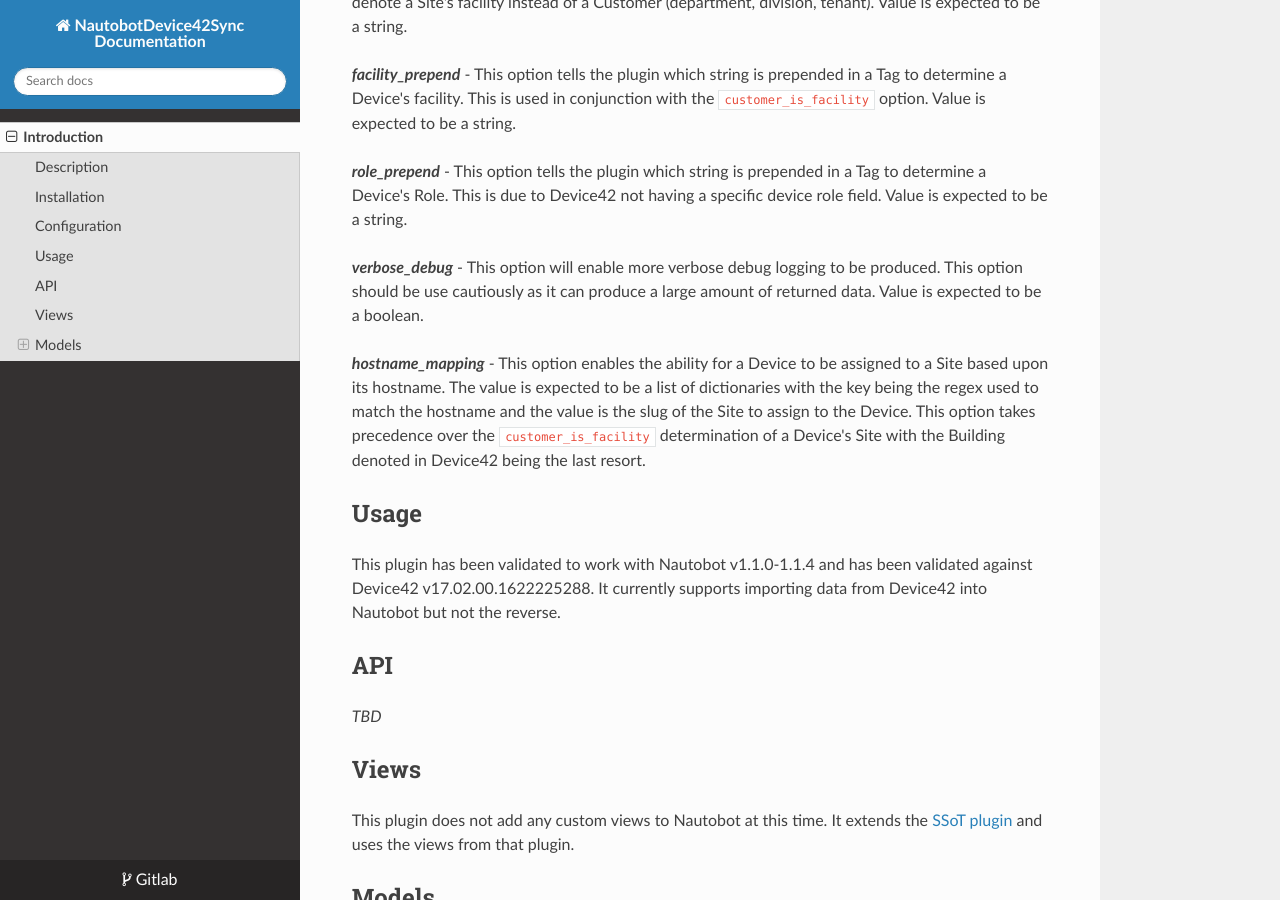
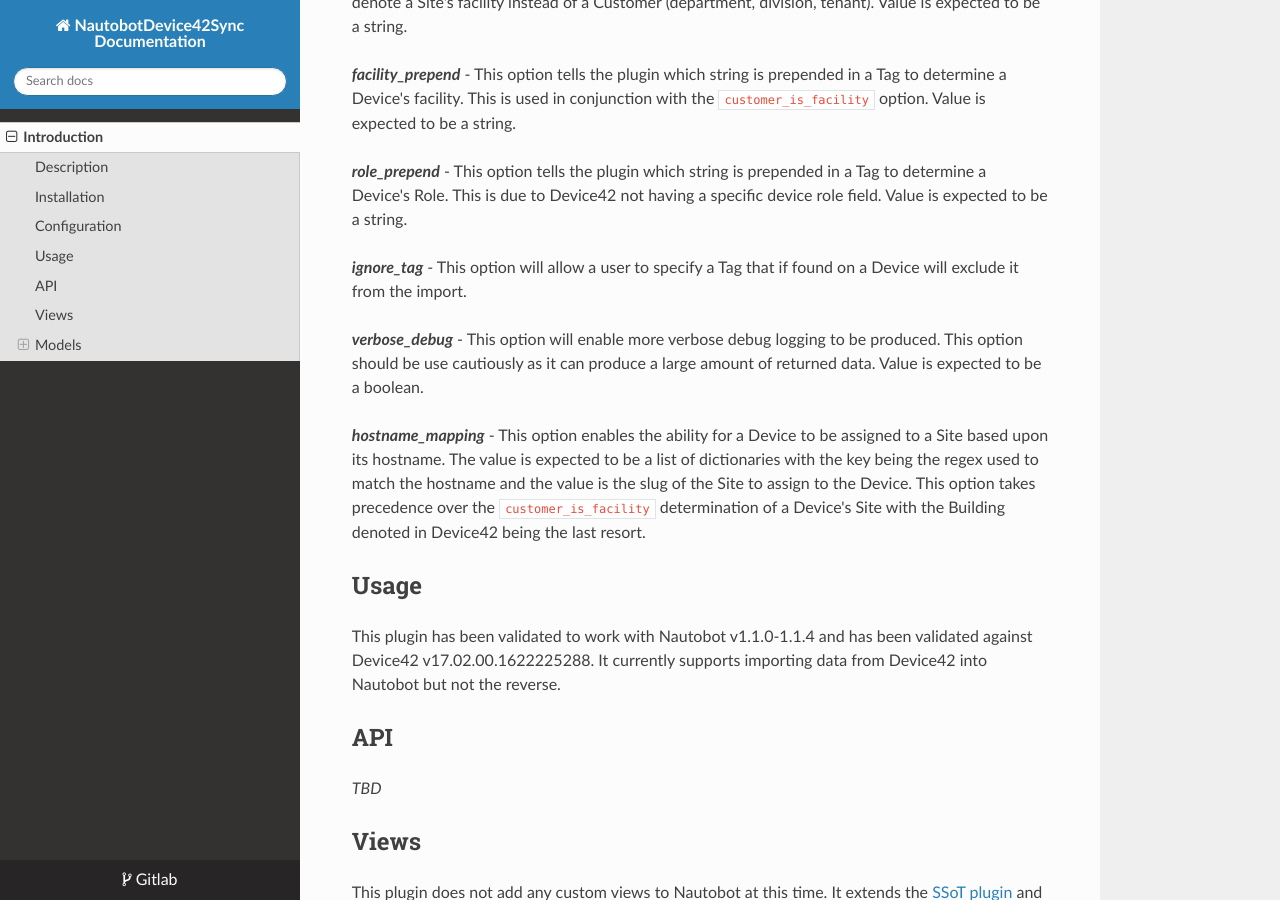
Before and after one commit to nautobot/nautobot-plugin-ssot-device42, an MkDocs documentation site: the page built from docs/index.md, in a window 1280 px wide and 900 px high, scrolled down 1494 px. Built offline with MkDocs 1.6.1, drawn with Linux system fonts in a browser that asks for light colours; nearby versions of some CDN libraries.

Commit message:
docs: :memo: Add documentation for `ignore_tag` feature.
Update README and RTD docs for the `ignore_tag` feature.

```diff
--- a/docs/index.md
+++ b/docs/index.md
@@ -39,6 +39,8 @@
 __*facility_prepend*__ - This option tells the plugin which string is prepended in a Tag to determine a Device's facility. This is used in conjunction with the `customer_is_facility` option. Value is expected to be a string.
 
 __*role_prepend*__ - This option tells the plugin which string is prepended in a Tag to determine a Device's Role. This is due to Device42 not having a specific device role field. Value is expected to be a string.
+
+__*ignore_tag*__ - This option will allow a user to specify a Tag that if found on a Device will exclude it from the import.
 
 __*verbose_debug*__ - This option will enable more verbose debug logging to be produced. This option should be use cautiously as it can produce a large amount of returned data. Value is expected to be a boolean.
 
```
Also changed, not shown: README.md (+1 -0 lines).
